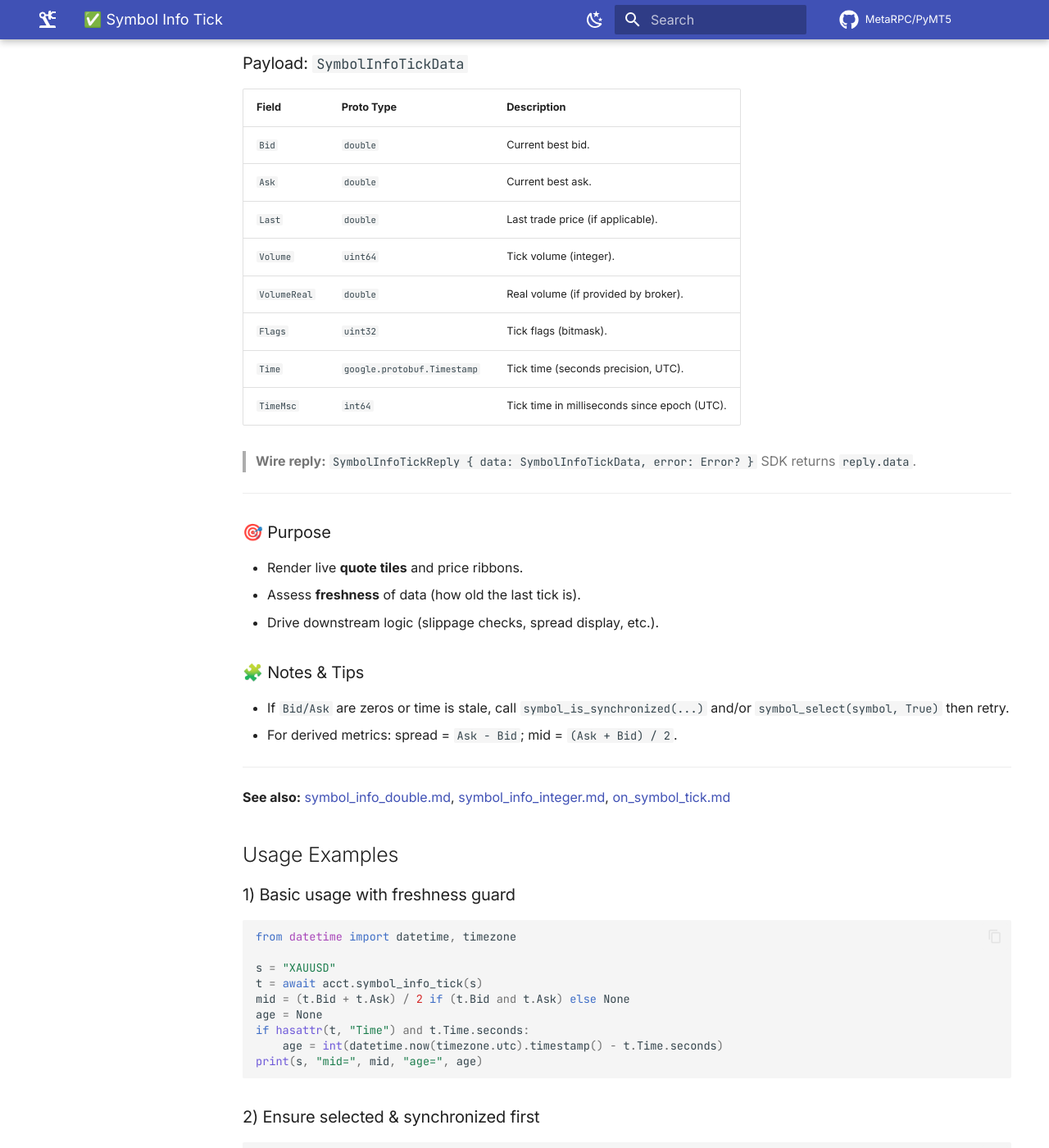
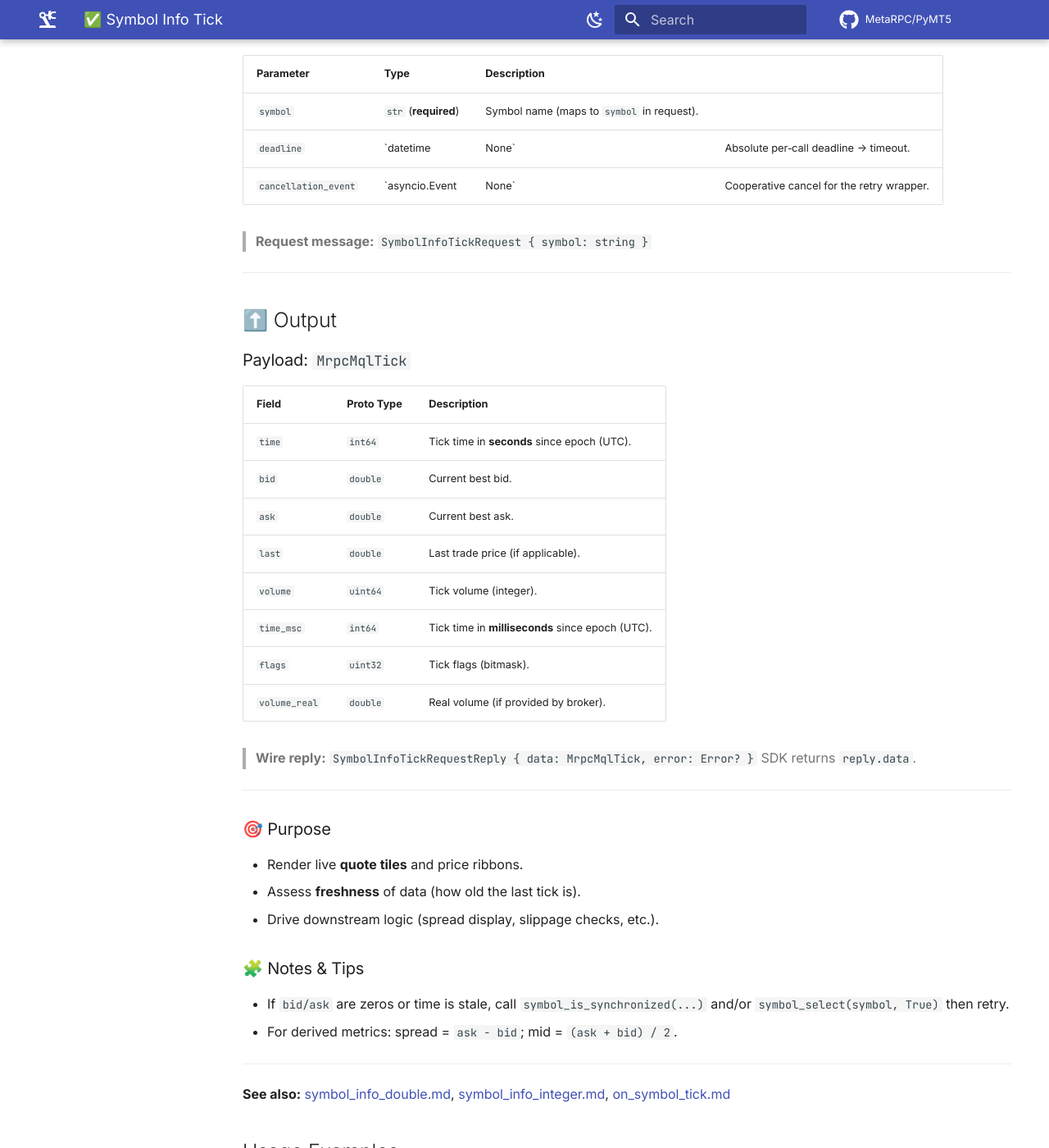
Before and after one commit to MetaRPC/PyMT5, an MkDocs documentation site: the page built from docs/MT5Account/Symbols_and_Market/symbol_info_tick.md, in a window 1280 px wide and 1400 px high, scrolled down 1945 px. Shown: the whole window at 82% size. Built offline with MkDocs 1.6.1 and Material for MkDocs 9.7.7, drawn with Linux system fonts in a browser that asks for light colours; comment, search, counter and statistics services are not loaded; some of the changed text lies outside the part shown.

Commit message:
Update symbol_info_tick.md

````diff
--- a/docs/MT5Account/Symbols_and_Market/symbol_info_tick.md
+++ b/docs/MT5Account/Symbols_and_Market/symbol_info_tick.md
@@ -5,7 +5,7 @@
 **Source files:**
 
 * `MetaRpcMT5/mt5_account.py` — method `symbol_info_tick(...)`
-* `MetaRpcMT5/mt5_term_api_market_info_pb2.py` — `SymbolInfoTick*` messages (`SymbolInfoTickRequest`, `SymbolInfoTickReply`, `SymbolInfoTickData`)
+* `MetaRpcMT5/mt5_term_api_market_info_pb2.py` — `SymbolInfoTick*` messages (`SymbolInfoTickRequest`, `SymbolInfoTickRequestReply`) and payload `MrpcMqlTick`
 * `MetaRpcMT5/mt5_term_api_market_info_pb2_grpc.py` — service stub `MarketInfoStub`
 
 ---
@@ -13,9 +13,9 @@
 ### RPC
 
 * **Service:** `mt5_term_api.MarketInfo`
-* **Method:** `SymbolInfoTick(SymbolInfoTickRequest) → SymbolInfoTickReply`
+* **Method:** `SymbolInfoTick(SymbolInfoTickRequest) → SymbolInfoTickRequestReply`
 * **Low-level client:** `MarketInfoStub.SymbolInfoTick(request, metadata, timeout)`
-* **SDK wrapper:** `MT5Account.symbol_info_tick(symbol, deadline=None, cancellation_event=None)`
+* **SDK wrapper:** `MT5Account.symbol_info_tick(symbol, deadline=None, cancellation_event=None)` → returns **`MrpcMqlTick`**
 
 ---
 
@@ -26,11 +26,34 @@
 from datetime import datetime, timezone
 
 tick = await acct.symbol_info_tick("EURUSD")
-print(tick.Bid, tick.Ask)
-# compute age in seconds if Time is available
-if hasattr(tick, "Time") and tick.Time.seconds:
-    age = datetime.now(timezone.utc).timestamp() - tick.Time.seconds
-    print("age sec:", int(age))
+print(tick.bid, tick.ask)
+# compute age in seconds if 'time' is present
+if getattr(tick, "time", 0):
+    age = int(datetime.now(timezone.utc).timestamp() - tick.time)
+    print("age sec:", age)
+```
+
+```python
+# Ensure symbol is selected & synchronized first
+s = "BTCUSD"
+if not (await acct.symbol_is_synchronized(s)).is_synchronized:
+    await acct.symbol_select(s, True)
+    _ = await acct.symbol_is_synchronized(s)
+print((await acct.symbol_info_tick(s)).bid)
+```
+
+```python
+# Timeout-sensitive request
+import asyncio
+from datetime import datetime, timedelta, timezone
+
+cancel_event = asyncio.Event()
+res = await acct.symbol_info_tick(
+    "EURUSD",
+    deadline=datetime.now(timezone.utc) + timedelta(seconds=2),
+    cancellation_event=cancel_event,
+)
+print(res.bid, res.ask)
 ```
 
 ---
@@ -43,7 +66,7 @@ async def symbol_info_tick(
     symbol: str,
     deadline: datetime | None = None,
     cancellation_event: asyncio.Event | None = None,
-) -> market_info_pb2.SymbolInfoTickData
+) -> market_info_pb2.MrpcMqlTick
 ```
 
 ---
@@ -54,18 +77,18 @@ async def symbol_info_tick(
 * **Why you care.** Power price widgets, quote ribbons, and freshness checks before trading ops.
 * **Mind the traps.**
 
-  * Ensure the symbol is **selected & synchronized**; otherwise some fields can be zero/empty.
-  * `Time` and `TimeMsc` represent the tick time (seconds and milliseconds). Convert before display.
+  * Ensure the symbol is **selected & synchronized**; otherwise fields can be zero/empty.
+  * `time` and `time_msc` represent the tick time (seconds and milliseconds since epoch, UTC). Convert before display.
 
 ---
 
 ## 🔽 Input
 
-| Parameter            | Type                 | Description                                |                                                    |   |
-| -------------------- | -------------------- | ------------------------------------------ | -------------------------------------------------- | - |
-| `symbol`             | `str` (**required**) | Symbol name (maps to `symbol` in request). |                                                    |   |
-| `deadline`           | \`datetime           | None\`                                     | Absolute per‑call deadline → converted to timeout. |   |
-| `cancellation_event` | \`asyncio.Event      | None\`                                     | Cooperative cancel for the retry wrapper.          |   |
+| Parameter            | Type                 | Description                                |                                           |
+| -------------------- | -------------------- | ------------------------------------------ | ----------------------------------------- |
+| `symbol`             | `str` (**required**) | Symbol name (maps to `symbol` in request). |                                           |
+| `deadline`           | \`datetime           | None\`                                     | Absolute per‑call deadline → timeout.     |
+| `cancellation_event` | \`asyncio.Event      | None\`                                     | Cooperative cancel for the retry wrapper. |
 
 > **Request message:** `SymbolInfoTickRequest { symbol: string }`
 
@@ -73,20 +96,20 @@ async def symbol_info_tick(
 
 ## ⬆️ Output
 
-### Payload: `SymbolInfoTickData`
+### Payload: `MrpcMqlTick`
 
-| Field        | Proto Type                  | Description                                  |
-| ------------ | --------------------------- | -------------------------------------------- |
-| `Bid`        | `double`                    | Current best bid.                            |
-| `Ask`        | `double`                    | Current best ask.                            |
-| `Last`       | `double`                    | Last trade price (if applicable).            |
-| `Volume`     | `uint64`                    | Tick volume (integer).                       |
-| `VolumeReal` | `double`                    | Real volume (if provided by broker).         |
-| `Flags`      | `uint32`                    | Tick flags (bitmask).                        |
-| `Time`       | `google.protobuf.Timestamp` | Tick time (seconds precision, UTC).          |
-| `TimeMsc`    | `int64`                     | Tick time in milliseconds since epoch (UTC). |
+| Field         | Proto Type | Description                                      |
+| ------------- | ---------- | ------------------------------------------------ |
+| `time`        | `int64`    | Tick time in **seconds** since epoch (UTC).      |
+| `bid`         | `double`   | Current best bid.                                |
+| `ask`         | `double`   | Current best ask.                                |
+| `last`        | `double`   | Last trade price (if applicable).                |
+| `volume`      | `uint64`   | Tick volume (integer).                           |
+| `time_msc`    | `int64`    | Tick time in **milliseconds** since epoch (UTC). |
+| `flags`       | `uint32`   | Tick flags (bitmask).                            |
+| `volume_real` | `double`   | Real volume (if provided by broker).             |
 
-> **Wire reply:** `SymbolInfoTickReply { data: SymbolInfoTickData, error: Error? }`
+> **Wire reply:** `SymbolInfoTickRequestReply { data: MrpcMqlTick, error: Error? }`
 > SDK returns `reply.data`.
 
 ---
@@ -95,12 +118,12 @@ async def symbol_info_tick(
 
 * Render live **quote tiles** and price ribbons.
 * Assess **freshness** of data (how old the last tick is).
-* Drive downstream logic (slippage checks, spread display, etc.).
+* Drive downstream logic (spread display, slippage checks, etc.).
 
 ### 🧩 Notes & Tips
 
-* If `Bid/Ask` are zeros or time is stale, call `symbol_is_synchronized(...)` and/or `symbol_select(symbol, True)` then retry.
-* For derived metrics: spread = `Ask - Bid`; mid = `(Ask + Bid) / 2`.
+* If `bid/ask` are zeros or time is stale, call `symbol_is_synchronized(...)` and/or `symbol_select(symbol, True)` then retry.
+* For derived metrics: spread = `ask - bid`; mid = `(ask + bid) / 2`.
 
 ---
 
@@ -115,24 +138,23 @@ from datetime import datetime, timezone
 
 s = "XAUUSD"
 t = await acct.symbol_info_tick(s)
-mid = (t.Bid + t.Ask) / 2 if (t.Bid and t.Ask) else None
+mid = (t.bid + t.ask) / 2 if (t.bid and t.ask) else None
 age = None
-if hasattr(t, "Time") and t.Time.seconds:
-    age = int(datetime.now(timezone.utc).timestamp() - t.Time.seconds)
+if getattr(t, "time", 0):
+    age = int(datetime.now(timezone.utc).timestamp() - t.time)
 print(s, "mid=", mid, "age=", age)
 ```
 
-### 2) Ensure selected & synchronized first
+### 2) Compute spread & mid
 
 ```python
-s = "BTCUSD"
-if not (await acct.symbol_is_synchronized(s)).is_synchronized:
-    await acct.symbol_select(s, True)
-    _ = await acct.symbol_is_synchronized(s)
-print((await acct.symbol_info_tick(s)).Bid)
+x = await acct.symbol_info_tick("EURUSD")
+spread = (x.ask - x.bid) if (x.ask and x.bid) else None
+mid = (x.ask + x.bid) / 2 if (x.ask and x.bid) else None
+print("spread:", spread, "mid:", mid)
 ```
 
-### 3) Timeout‑sensitive request
+### 3) Timeout‑sensitive request (with cancel)
 
 ```python
 import asyncio
@@ -144,5 +166,5 @@ res = await acct.symbol_info_tick(
     deadline=datetime.now(timezone.utc) + timedelta(seconds=2),
     cancellation_event=cancel_event,
 )
-print(res.Bid, res.Ask)
+print(res.bid, res.ask)
 ```
````
